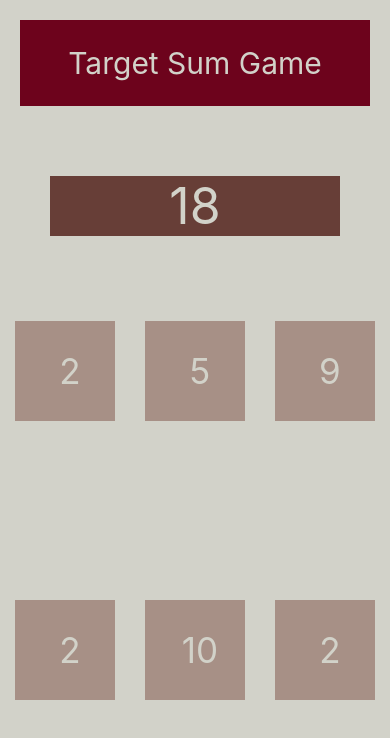
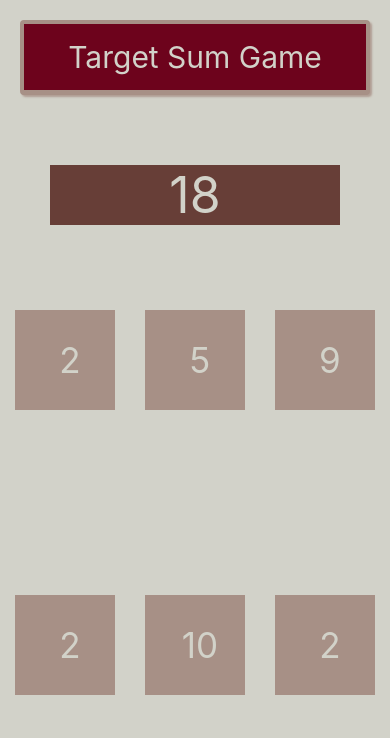
Before and after one commit to thiagoblima/find-sum-game, a React Native app: screen / in a window 390 px wide. Shown: the top 738 px of the page. Built offline with nearby package versions, Linux system fonts and the light colour scheme.

Commit message:
Adding Game Component Header & Stylings

```diff
--- a/components/Game.js
+++ b/components/Game.js
@@ -1,5 +1,5 @@
 import React from 'react'
-import {View, Text, StyleSheet, Image} from 'react-native'
+import {View, Text, StyleSheet} from 'react-native'
 import PropTypes from 'prop-types'
 
 class Game extends React.Component {
@@ -34,11 +34,20 @@ const styles = StyleSheet.create({
     },
     header: {
         margin: 20,
+        borderWidth: 4,
+        borderRadius: 4,
+        borderColor: '#a79086',
+        borderBottomWidth: 5,
+        shadowColor: '#a79086',
+        shadowOffset: { width: 2, height: 2 },
+        shadowOpacity: 0.8,
+        shadowRadius: 2,
+        elevation: 1,
         fontSize: 30,
         textAlign: 'center',
         backgroundColor: '#6d031c',
         color: '#d2d2c9',
-        padding: 25,
+        padding: 15,
     },
     target: {
         fontSize: 50,
```
Also changed, not shown: components/Header.js (added).
